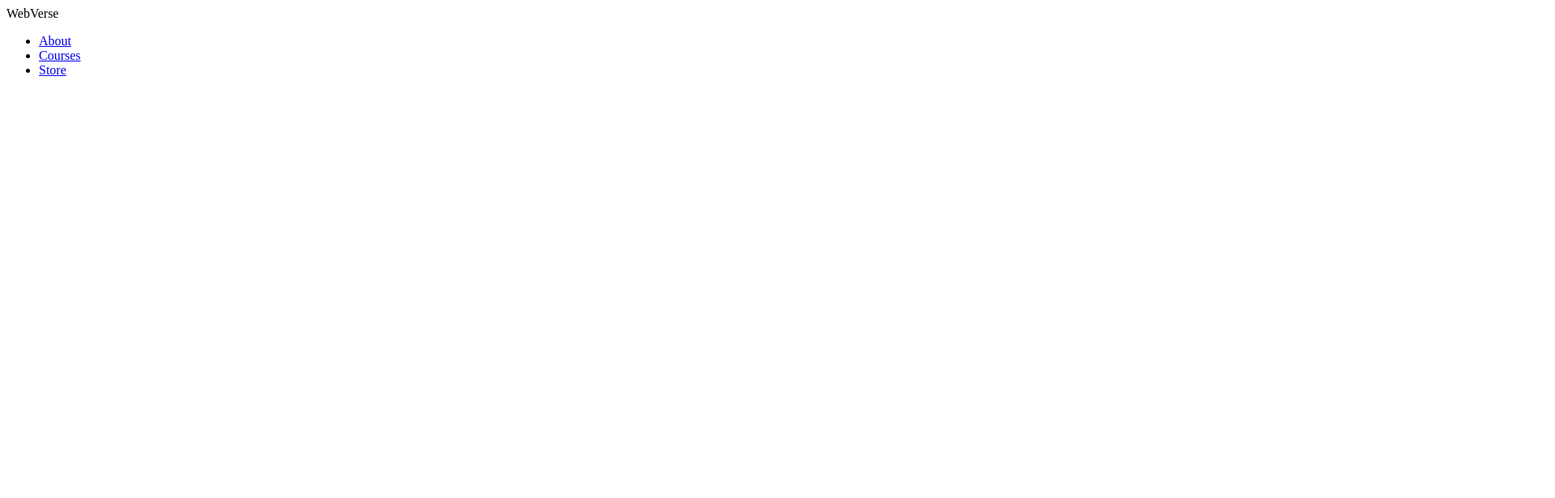
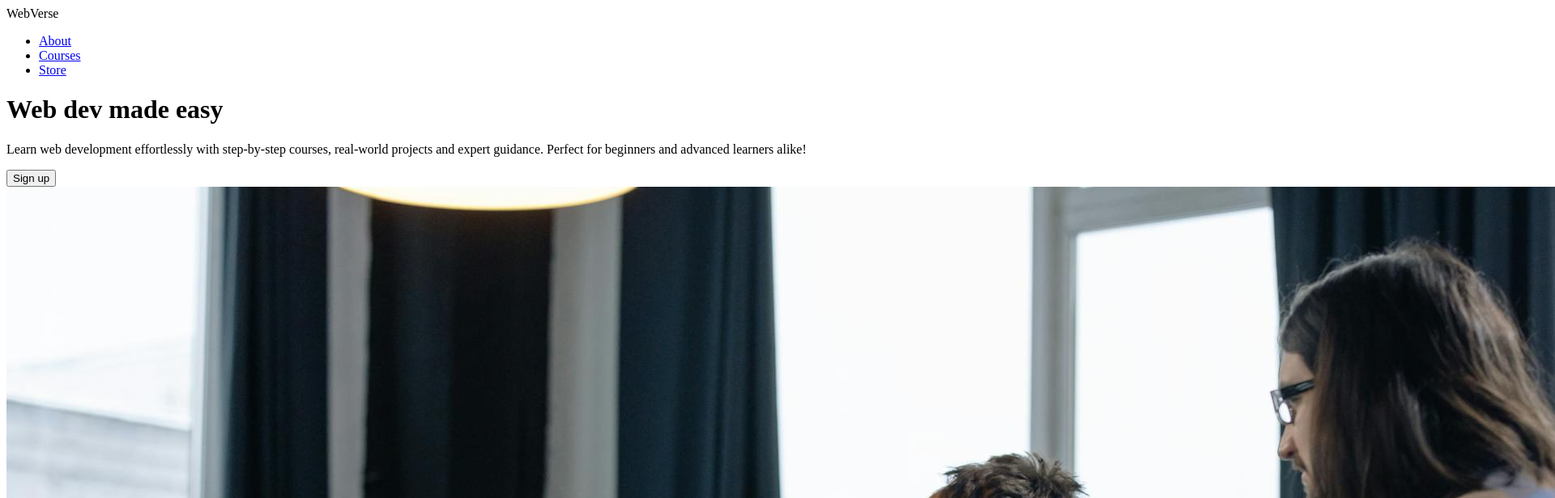
Before and after one commit to xcellior/landing-page, a plain HTML site: page index.html in a window 1280 px wide. Shown: the top 616 px of the page at 81% size, 1920 px wide, since content can reach past the window. Drawn offline with Linux system fonts and the light colour scheme.

Commit message:
Add showcase to index.html

```diff
--- a/index.html
+++ b/index.html
@@ -13,5 +13,17 @@
         <li><a href="#">Store</a></li>
       </ul>
     </div>
+    <div class="showcase">
+      <div class="container">
+        <h1>Web dev made easy</h1>
+        <p>
+          Learn web development effortlessly with step-by-step courses,
+          real-world projects and expert guidance. Perfect for beginners and
+          advanced learners alike!
+        </p>
+        <button type="button">Sign up</button>
+      </div>
+      <img src="images/landing-page-image.jpg" alt="Image not found" />
+    </div>
   </body>
 </html>
```
Also changed, not shown: images/landing-page-image.jpg (added).
